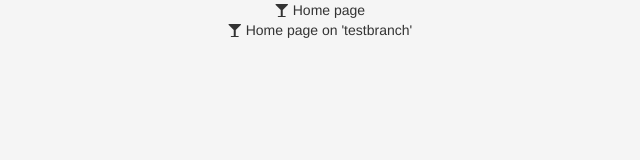
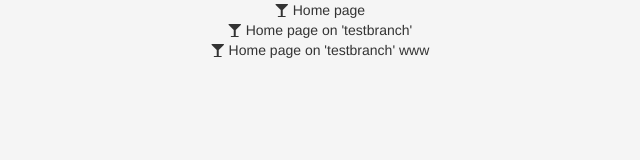
Before and after one commit to tbcj7/bootstrap, a plain HTML site: page _html/home.html in a window 1280 px wide. Shown: the whole page, without its empty margins (320-960 px from the left). Drawn offline with nearby package versions, Linux system fonts and the light colour scheme.

Commit message:
modif to hompe page.

```diff
--- a/_html/home.html
+++ b/_html/home.html
@@ -24,6 +24,7 @@
     <div class="row">
       <div class="col-lg-12 text-center"><i class="fa fa-glass"></i> Home page</div>
       <div class="col-lg-12 text-center"><i class="fa fa-glass"></i> Home page on 'testbranch'</div>
+      <div class="col-lg-12 text-center"><i class="fa fa-glass"></i> Home page on 'testbranch' www</div>
     </div>
   </div>
 
```
